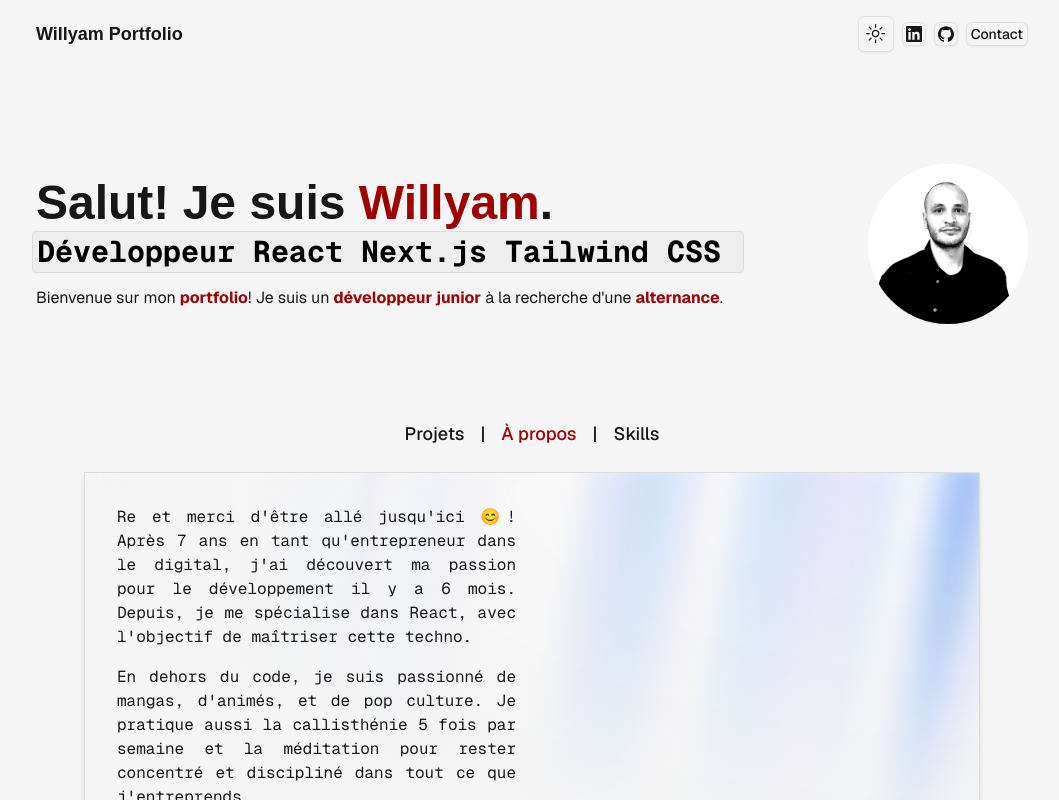
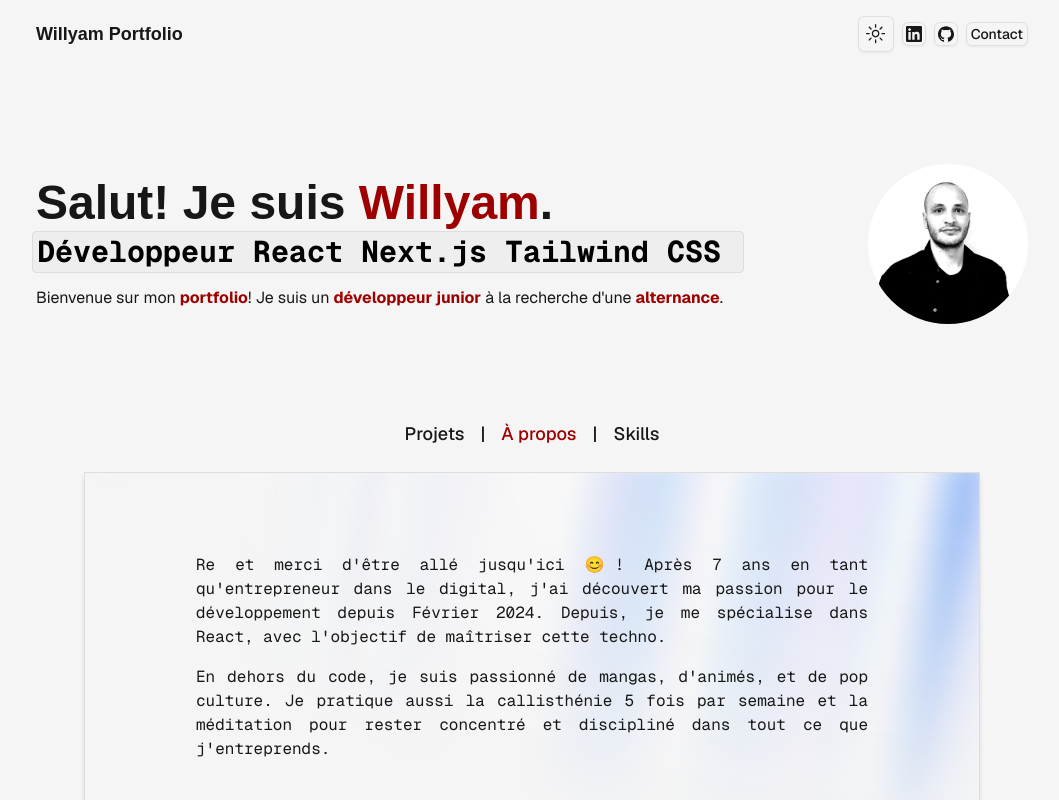
Before and after one commit to Willzebud/Portfolio, a Next.js app: page / in a window 1280 px wide. Both pictures are taken after a click on the button "À propos". Shown: the top 800 px of the page, without its empty margins (108-1167 px from the left). Built offline with nearby package versions, Linux system fonts and the light colour scheme; a web font is replaced by a local one.

Commit message:
Version 5.3

```diff
--- a/app/_components/AboutMeContent.tsx
+++ b/app/_components/AboutMeContent.tsx
@@ -4,12 +4,14 @@ const AboutMeContent = () => {
   const { text } = content.aboutMe;
 
   return (
-    <div className="font-mono text-justify text-foreground max-w-[50%] p-4">
-      {text.split("\n").map((line, index) => (
-        <p key={index} className="mb-4 dark:text-white">
-          {line}
-        </p>
-      ))}
+    <div className="font-mono text-foreground flex items-center justify-center h-96">
+      <div className=" max-w-2xl text-justify">
+        {text.split("\n").map((line, index) => (
+          <p key={index} className="mb-4 dark:text-white">
+            {line}
+          </p>
+        ))}
+      </div>
     </div>
   );
 };
--- a/app/_components/PortfolioSections.tsx
+++ b/app/_components/PortfolioSections.tsx
@@ -56,7 +56,7 @@ export const PortfolioSection = () => {
         </button>
       </nav>
 
-      <div className="w-full max-w-4xl h-96 mb-8 bg-background border border-accent shadow-md transition-all duration-500">
+      <div className="w-full max-w-4xl h-96 bg-background border border-accent shadow-md transition-all duration-500">
         <AuroraBackground className="w-full max-w-4xl h-96 mb-8">
           {activeTab === "projects" && <ProjectsContent />}
           {activeTab === "about" && <AboutMeContent />}
--- a/app/_components/ProjectsContent.tsx
+++ b/app/_components/ProjectsContent.tsx
@@ -14,6 +14,7 @@ import {
   CarouselPrevious,
 } from "@/components/ui/carousel";
 import projectsContent from "@/app/_data/projectsContent.json";
+import Image from "next/image";
 
 const ProjectsContent = () => {
   const { project1 } = projectsContent.projects;
@@ -23,7 +24,7 @@ const ProjectsContent = () => {
       {/* Modal */}
       <Dialog>
         <DialogTrigger asChild>
-          <p className="cursor-pointer hover:text-brandSecondary dark:hover:text-brandPrimary transition duration-300 text-foreground dark:text-white">
+          <p className="cursor-pointer hover:text-brandSecondary dark:hover:text-brandPrimary transition duration-300 text-foreground dark:text-white p-4">
             <span className="font-mono text-3xl">{project1.title}</span>{" "}
             <span className="font-normal font-mono">
               {project1.date}/{project1.techStack}
@@ -37,10 +38,15 @@ const ProjectsContent = () => {
               <CarouselContent>
                 {project1.images.map((image, index) => (
                   <CarouselItem key={index}>
-                    <div className="p-1">
-                      <img
+                    <div className="p-1 relative w-full h-full">
+                      {" "}
+                      {/* position relative pour le layout "fill" */}
+                      <Image
                         src={image.url}
                         alt={image.alt}
+                        layout="responsive"
+                        width={500}
+                        height={500}
                         className="aspect-square object-contain w-full h-full"
                       />
                     </div>
--- a/app/_data/content.json
+++ b/app/_data/content.json
@@ -5,6 +5,6 @@
     "title": "Développeur React Next.js Tailwind CSS"
   },
   "aboutMe": {
-    "text": "Re et merci d'être allé jusqu'ici 😊! Après 7 ans en tant qu'entrepreneur dans le digital, j'ai découvert ma passion pour le développement il y a 6 mois. Depuis, je me spécialise dans React, avec l'objectif de maîtriser cette techno.\n\nEn dehors du code, je suis passionné de mangas, d'animés, et de pop culture. Je pratique aussi la callisthénie 5 fois par semaine et la méditation pour rester concentré et discipliné dans tout ce que j'entreprends."
+    "text": "Re et merci d'être allé jusqu'ici 😊! Après 7 ans en tant qu'entrepreneur dans le digital, j'ai découvert ma passion pour le développement depuis Février 2024. Depuis, je me spécialise dans React, avec l'objectif de maîtriser cette techno.\n\nEn dehors du code, je suis passionné de mangas, d'animés, et de pop culture. Je pratique aussi la callisthénie 5 fois par semaine et la méditation pour rester concentré et discipliné dans tout ce que j'entreprends."
   }
 }
--- a/app/_data/projectsContent.json
+++ b/app/_data/projectsContent.json
@@ -18,11 +18,11 @@
           "alt": "Page d'accueil de Kasa"
         },
         {
-          "url": "imagesProjects/Kasa-carousel.webp",
+          "url": "/imagesProjects/Kasa-carousel.webp",
           "alt": "Première image du carousel"
         },
         {
-          "url": "imagesProjects/Kasa-carousel2.webp",
+          "url": "/imagesProjects/Kasa-carousel2.webp",
           "alt": "Deuxième image du carousel"
         },
         {
--- a/components/ui/aurora-background.tsx
+++ b/components/ui/aurora-background.tsx
@@ -46,7 +46,7 @@ export const AuroraBackground = ({
             )}
           ></div>
         </div>
-        <div className="relative z-10 text-white p-4">{children}</div>
+        <div className="relative z-10 text-white">{children}</div>
       </div>
     </main>
   );
```
